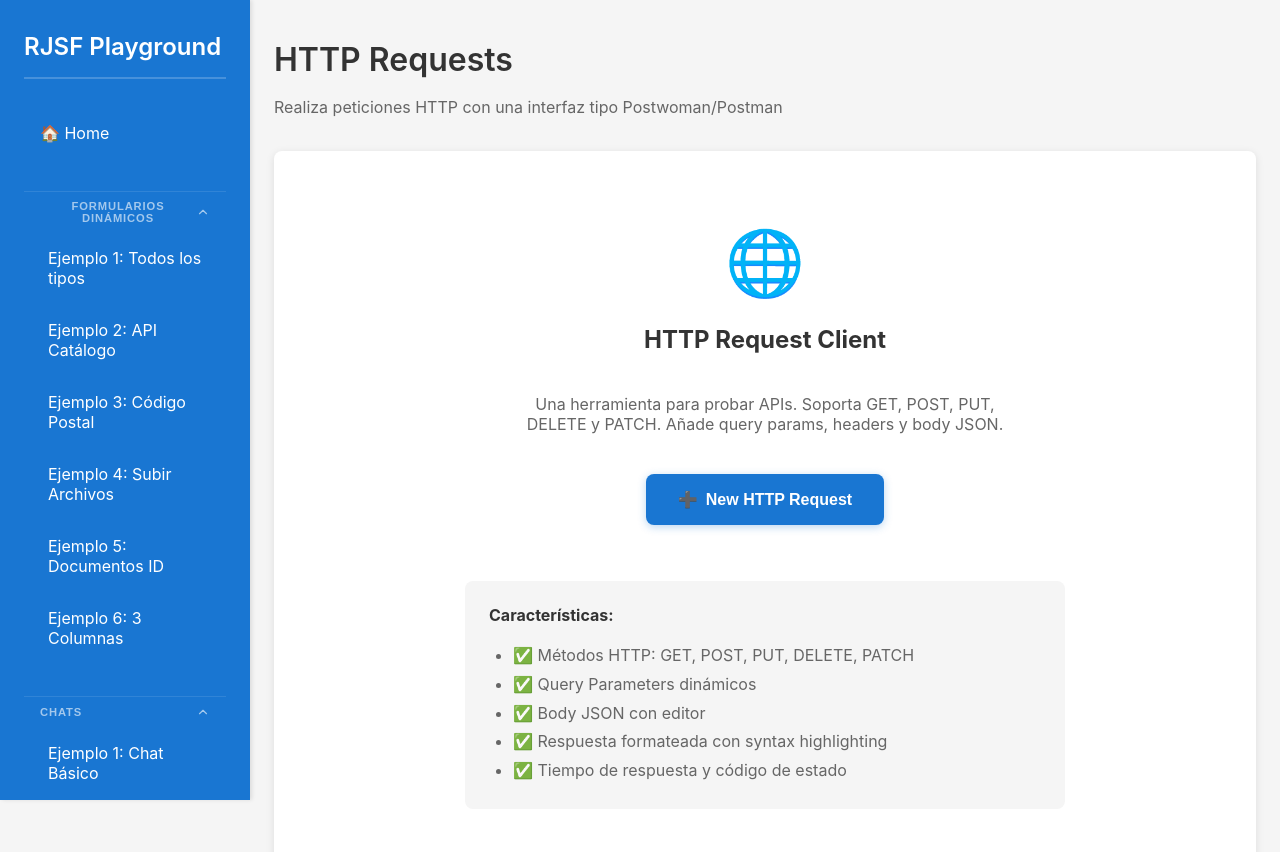
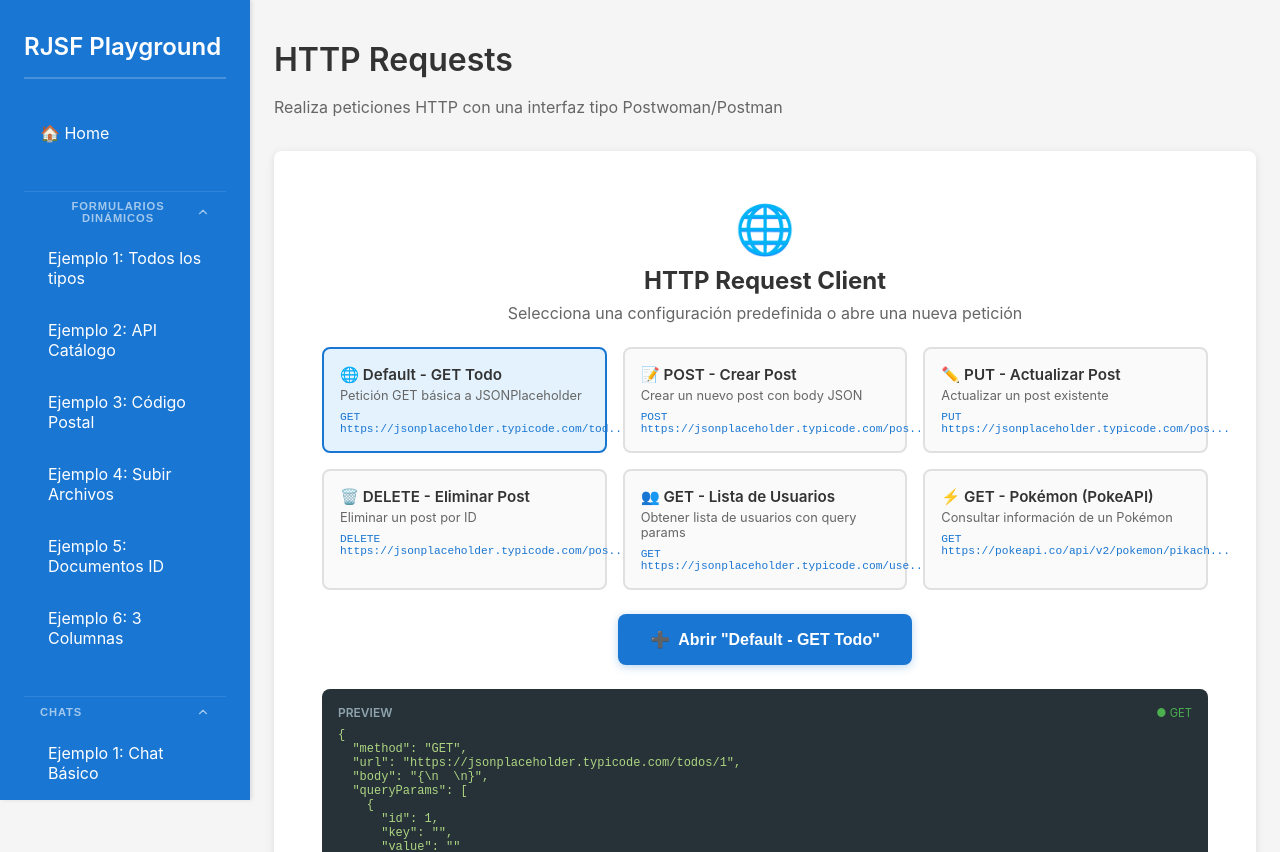
Before and after one commit to juanhoil/dynamic-forms, a React (Vite) app: page /http/exampleHR1 in a window 1280 px wide. Shown: the top 852 px of the page. Built offline with nearby package versions, Linux system fonts and the light colour scheme.

Commit message:
feat: add multiconfig

```diff
--- a/src/examples/http/components/HttpRequestModal.jsx
+++ b/src/examples/http/components/HttpRequestModal.jsx
@@ -7,8 +7,13 @@ import { createSchemaFromJson } from '../utils/schemaInference.js';
 import Ajv from 'ajv';
 
 
-const HttpRequestModal = ({ open, onClose }) => {
-  const [requestData, setRequestData] = useState({
+const HttpRequestModal = ({
+  open,
+  onClose,
+  initialConfig = null,
+  onConfigChange = null
+}) => {
+  const defaultConfig = {
     method: 'GET',
     url: 'https://jsonplaceholder.typicode.com/todos/1',
     body: '{\n  \n}',
@@ -16,7 +21,20 @@ const HttpRequestModal = ({ open, onClose }) => {
       { id: 1, key: '', value: '' }
     ],
     jsonSchema: null
-  });
+  };
+
+  const [requestData, setRequestData] = useState(initialConfig || defaultConfig);
+
+  // Report config changes to parent when requested
+  const updateRequestData = (updater) => {
+    setRequestData(prev => {
+      const newData = typeof updater === 'function' ? updater(prev) : updater;
+      if (onConfigChange) {
+        onConfigChange(newData);
+      }
+      return newData;
+    });
+  };
 
   const [response, setResponse] = useState(null);
   const [loading, setLoading] = useState(false);
@@ -45,7 +63,7 @@ const HttpRequestModal = ({ open, onClose }) => {
   const handleUrlChange = (newUrl) => {
     // Reset schema when URL changes (URL is already updated by RequestSection)
     if (newUrl !== requestData.url) {
-      setRequestData(prev => ({ ...prev, jsonSchema: null }));
+      updateRequestData(prev => ({ ...prev, jsonSchema: null }));
     }
   };
 
@@ -110,7 +128,7 @@ const HttpRequestModal = ({ open, onClose }) => {
       });
 
       // Save schema to requestData
-      setRequestData(prev => ({ ...prev, jsonSchema: schema }));
+      updateRequestData(prev => ({ ...prev, jsonSchema: schema }));
     } catch (err) {
       let errorContent = err.message;
       let statusCode = err.response?.status || 0;
@@ -176,9 +194,29 @@ const HttpRequestModal = ({ open, onClose }) => {
             borderBottom: '1px solid #ddd'
           }}
         >
-          <h2 style={{ margin: 0, fontSize: '1.25rem', fontWeight: 600 }}>
-            HTTP Request
-          </h2>
+          <div style={{ display: 'flex', alignItems: 'center', gap: '1rem' }}>
+            <h2 style={{ margin: 0, fontSize: '1.25rem', fontWeight: 600 }}>
+              HTTP Request
+            </h2>
+            <button
+              onClick={() => {
+                navigator.clipboard.writeText(JSON.stringify(requestData, null, 2));
+                alert('Configuración copiada al portapapeles');
+              }}
+              style={{
+                padding: '0.35rem 0.75rem',
+                backgroundColor: '#f5f5f5',
+                border: '1px solid #ddd',
+                borderRadius: '4px',
+                fontSize: '0.75rem',
+                cursor: 'pointer',
+                color: '#666'
+              }}
+              title="Copiar configuración actual"
+            >
+              💾 Copy Config
+            </button>
+          </div>
           <button
             onClick={onClose}
             style={{
@@ -209,7 +247,7 @@ const HttpRequestModal = ({ open, onClose }) => {
         <div style={{ padding: '1.5rem' }}>
           <RequestSection
             requestData={requestData}
-            setRequestData={setRequestData}
+            setRequestData={updateRequestData}
             onSend={handleSend}
             loading={loading}
             onUrlChange={handleUrlChange}
--- a/src/examples/http/exampleHR1.jsx
+++ b/src/examples/http/exampleHR1.jsx
@@ -1,8 +1,146 @@
 import React, { useState } from 'react';
 import HttpRequestModal from './components/HttpRequestModal';
 
+// Lista de configuraciones predefinidas
+const CONFIGURATIONS = [
+  {
+    id: 'default',
+    name: '🌐 Default - GET Todo',
+    description: 'Petición GET básica a JSONPlaceholder',
+    config: {
+      method: 'GET',
+      url: 'https://jsonplaceholder.typicode.com/todos/1',
+      body: '{\n  \n}',
+      queryParams: [{ id: 1, key: '', value: '' }],
+      jsonSchema: null
+    }
+  },
+  {
+    id: 'post',
+    name: '📝 POST - Crear Post',
+    description: 'Crear un nuevo post con body JSON',
+    config: {
+      method: 'POST',
+      url: 'https://jsonplaceholder.typicode.com/posts',
+      body: JSON.stringify({
+        title: 'Mi Nuevo Post',
+        body: 'Contenido del post aquí...',
+        userId: 1
+      }, null, 2),
+      queryParams: [{ id: 1, key: '', value: '' }],
+      jsonSchema: null
+    }
+  },
+  {
+    id: 'put',
+    name: '✏️ PUT - Actualizar Post',
+    description: 'Actualizar un post existente',
+    config: {
+      method: 'PUT',
+      url: 'https://jsonplaceholder.typicode.com/posts/1',
+      body: JSON.stringify({
+        id: 1,
+        title: 'Post Actualizado',
+        body: 'Nuevo contenido...',
+        userId: 1
+      }, null, 2),
+      queryParams: [{ id: 1, key: '', value: '' }],
+      jsonSchema: null
+    }
+  },
+  {
+    id: 'delete',
+    name: '🗑️ DELETE - Eliminar Post',
+    description: 'Eliminar un post por ID',
+    config: {
+      method: 'DELETE',
+      url: 'https://jsonplaceholder.typicode.com/posts/1',
+      body: '{\n  \n}',
+      queryParams: [{ id: 1, key: '', value: '' }],
+      jsonSchema: null
+    }
+  },
+  {
+    id: 'users',
+    name: '👥 GET - Lista de Usuarios',
+    description: 'Obtener lista de usuarios con query params',
+    config: {
+      method: 'GET',
+      url: 'https://jsonplaceholder.typicode.com/users',
+      body: '{\n  \n}',
+      queryParams: [
+        { id: 1, key: '_limit', value: '5' }
+      ],
+      jsonSchema: null
+    }
+  },
+  {
+    id: 'pokeapi',
+    name: '⚡ GET - Pokémon (PokeAPI)',
+    description: 'Consultar información de un Pokémon',
+    config: {
+      method: 'GET',
+      url: 'https://pokeapi.co/api/v2/pokemon/pikachu',
+      body: '{\n  \n}',
+      queryParams: [{ id: 1, key: '', value: '' }],
+      jsonSchema: null
+    }
+  }
+];
+
+const ConfigCard = ({ config, isSelected, onSelect }) => (
+  <div
+    onClick={onSelect}
+    style={{
+      padding: '1rem',
+      borderRadius: '8px',
+      border: isSelected ? '2px solid #1976d2' : '2px solid #e0e0e0',
+      backgroundColor: isSelected ? '#e3f2fd' : '#fafafa',
+      cursor: 'pointer',
+      transition: 'all 0.2s',
+      textAlign: 'left'
+    }}
+    onMouseEnter={(e) => {
+      if (!isSelected) {
+        e.currentTarget.style.borderColor = '#90caf9';
+        e.currentTarget.style.backgroundColor = '#f5f5f5';
+      }
+    }}
+    onMouseLeave={(e) => {
+      if (!isSelected) {
+        e.currentTarget.style.borderColor = '#e0e0e0';
+        e.currentTarget.style.backgroundColor = '#fafafa';
+      }
+    }}
+  >
+    <div style={{ fontWeight: 600, fontSize: '0.95rem', marginBottom: '0.25rem', color: '#333' }}>
+      {config.name}
+    </div>
+    <div style={{ fontSize: '0.8rem', color: '#666' }}>
+      {config.description}
+    </div>
+    <div style={{ marginTop: '0.5rem', fontSize: '0.7rem', color: '#1976d2', fontFamily: 'monospace' }}>
+      {config.config.method} {config.config.url.substring(0, 40)}...
+    </div>
+  </div>
+);
+
 const ExampleHR1 = () => {
   const [modalOpen, setModalOpen] = useState(false);
+  const [savedConfig, setSavedConfig] = useState(null);
+  const [selectedConfigId, setSelectedConfigId] = useState('default');
+
+  const selectedConfig = CONFIGURATIONS.find(c => c.id === selectedConfigId)?.config || CONFIGURATIONS[0].config;
+
+  // Callback para recibir cambios en tiempo real
+  const handleConfigChange = (config) => {
+    console.log('Configuración actual:', config);
+    setSavedConfig(config);
+  };
+
+  const openModal = () => {
+    setModalOpen(true);
+  };
 
   return (
     <div className="container">
@@ -14,27 +152,36 @@ const ExampleHR1 = () => {
       </div>
 
       <div className="panel">
-        <div
-          style={{
-            display: 'flex',
-            flexDirection: 'column',
-            alignItems: 'center',
-            justifyContent: 'center',
-            padding: '3rem',
-            gap: '1.5rem'
-          }}
-        >
-          <div style={{ fontSize: '4rem' }}>🌐</div>
+        <div style={{ padding: '1.5rem' }}>
+          <div style={{ textAlign: 'center', marginBottom: '1.5rem' }}>
+            <div style={{ fontSize: '3rem' }}>🌐</div>
+            <h2 style={{ margin: '0.5rem 0', color: '#333' }}>HTTP Request Client</h2>
+            <p style={{ color: '#666', margin: 0 }}>
+              Selecciona una configuración predefinida o abre una nueva petición
+            </p>
+          </div>
 
-          <h2 style={{ margin: 0, color: '#333' }}>HTTP Request Client</h2>
+          {/* Grid de configuraciones */}
+          <div style={{
+            display: 'grid',
+            gridTemplateColumns: 'repeat(auto-fit, minmax(280px, 1fr))',
+            gap: '1rem',
+            marginBottom: '1.5rem'
+          }}>
+            {CONFIGURATIONS.map((config) => (
+              <ConfigCard
+                key={config.id}
+                config={config}
+                isSelected={selectedConfigId === config.id}
+                onSelect={() => setSelectedConfigId(config.id)}
+              />
+            ))}
+          </div>
 
-          <p style={{ color: '#666', textAlign: 'center', maxWidth: '500px' }}>
-            Una herramienta para probar APIs. Soporta GET, POST, PUT, DELETE y PATCH.
-            Añade query params, headers y body JSON.
-          </p>
-
+          {/* Botón para abrir modal */}
+          <div style={{ textAlign: 'center', marginBottom: '1.5rem' }}>
             <button
-            onClick={() => setModalOpen(true)}
+              onClick={openModal}
               style={{
                 padding: '1rem 2rem',
                 backgroundColor: '#1976d2',
@@ -44,7 +191,7 @@ const ExampleHR1 = () => {
                 fontSize: '1rem',
                 fontWeight: 600,
                 cursor: 'pointer',
-              display: 'flex',
+                display: 'inline-flex',
                 alignItems: 'center',
                 gap: '0.5rem',
                 boxShadow: '0 2px 8px rgba(25, 118, 210, 0.3)',
@@ -60,32 +207,75 @@ const ExampleHR1 = () => {
               }}
             >
               <span>➕</span>
-            <span>New HTTP Request</span>
+              <span>Abrir "{CONFIGURATIONS.find(c => c.id === selectedConfigId)?.name.split(' ').slice(1).join(' ') || 'Default'}"</span>
             </button>
+          </div>
 
+          {/* Preview de la configuración seleccionada */}
           <div
             style={{
-              marginTop: '2rem',
-              padding: '1.5rem',
-              backgroundColor: '#f5f5f5',
+              padding: '1rem',
+              backgroundColor: '#263238',
               borderRadius: '8px',
-              width: '100%',
-              maxWidth: '600px'
+              marginBottom: '1rem'
             }}
           >
-            <h4 style={{ margin: '0 0 1rem 0', color: '#333' }}>Características:</h4>
-            <ul style={{ margin: 0, paddingLeft: '1.5rem', color: '#666', lineHeight: 1.8 }}>
-              <li>✅ Métodos HTTP: GET, POST, PUT, DELETE, PATCH</li>
-              <li>✅ Query Parameters dinámicos</li>
-              <li>✅ Body JSON con editor</li>
-              <li>✅ Respuesta formateada con syntax highlighting</li>
-              <li>✅ Tiempo de respuesta y código de estado</li>
-            </ul>
+            <div style={{ display: 'flex', justifyContent: 'space-between', alignItems: 'center', marginBottom: '0.5rem' }}>
+              <span style={{ fontSize: '0.75rem', color: '#90a4ae', fontWeight: 600 }}>PREVIEW</span>
+              <span style={{ fontSize: '0.7rem', color: '#4caf50' }}>● {selectedConfig.method}</span>
             </div>
+            <pre
+              style={{
+                margin: 0,
+                fontSize: '0.75rem',
+                color: '#aed581',
+                overflow: 'auto',
+                whiteSpace: 'pre-wrap',
+                wordBreak: 'break-all'
+              }}
+            >
+              {JSON.stringify(selectedConfig, null, 2)}
+            </pre>
+          </div>
+
+          {/* Configuración en tiempo real */}
+          {savedConfig && (
+            <div
+              style={{
+                padding: '1rem',
+                backgroundColor: '#e3f2fd',
+                borderRadius: '8px',
+                borderLeft: '4px solid #1976d2'
+              }}
+            >
+              <h4 style={{ margin: '0 0 0.5rem 0', color: '#1565c0', fontSize: '0.85rem' }}>
+                Configuración Actual del Modal (Tiempo Real):
+              </h4>
+              <pre
+                style={{
+                  margin: 0,
+                  fontSize: '0.7rem',
+                  backgroundColor: '#1e1e1e',
+                  color: '#d4d4d4',
+                  padding: '0.75rem',
+                  borderRadius: '4px',
+                  overflow: 'auto',
+                  maxHeight: '150px'
+                }}
+              >
+                {JSON.stringify(savedConfig, null, 2)}
+              </pre>
+            </div>
+          )}
         </div>
       </div>
 
-      <HttpRequestModal open={modalOpen} onClose={() => setModalOpen(false)} />
+      <HttpRequestModal
+        open={modalOpen}
+        onClose={() => setModalOpen(false)}
+        initialConfig={selectedConfig}
+        onConfigChange={handleConfigChange}
+      />
     </div>
   );
 };
```
Lines whose indentation alone changed are shown as unchanged.
